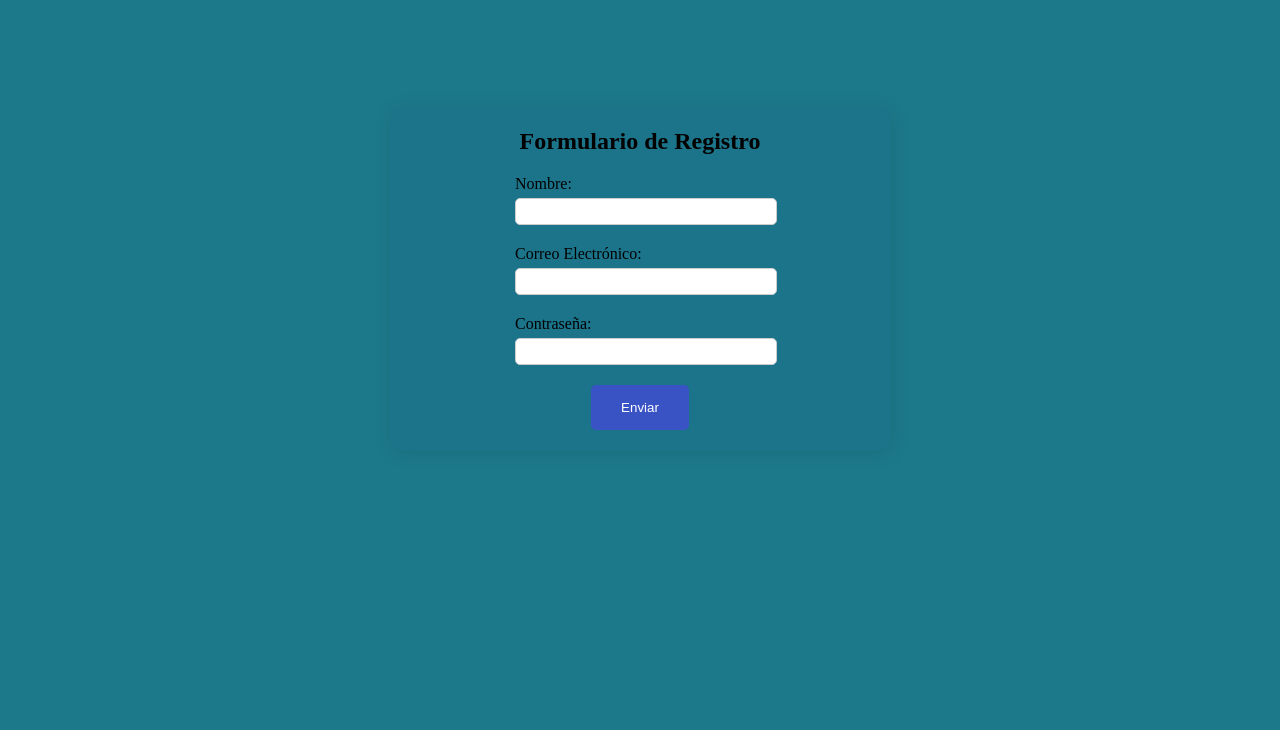
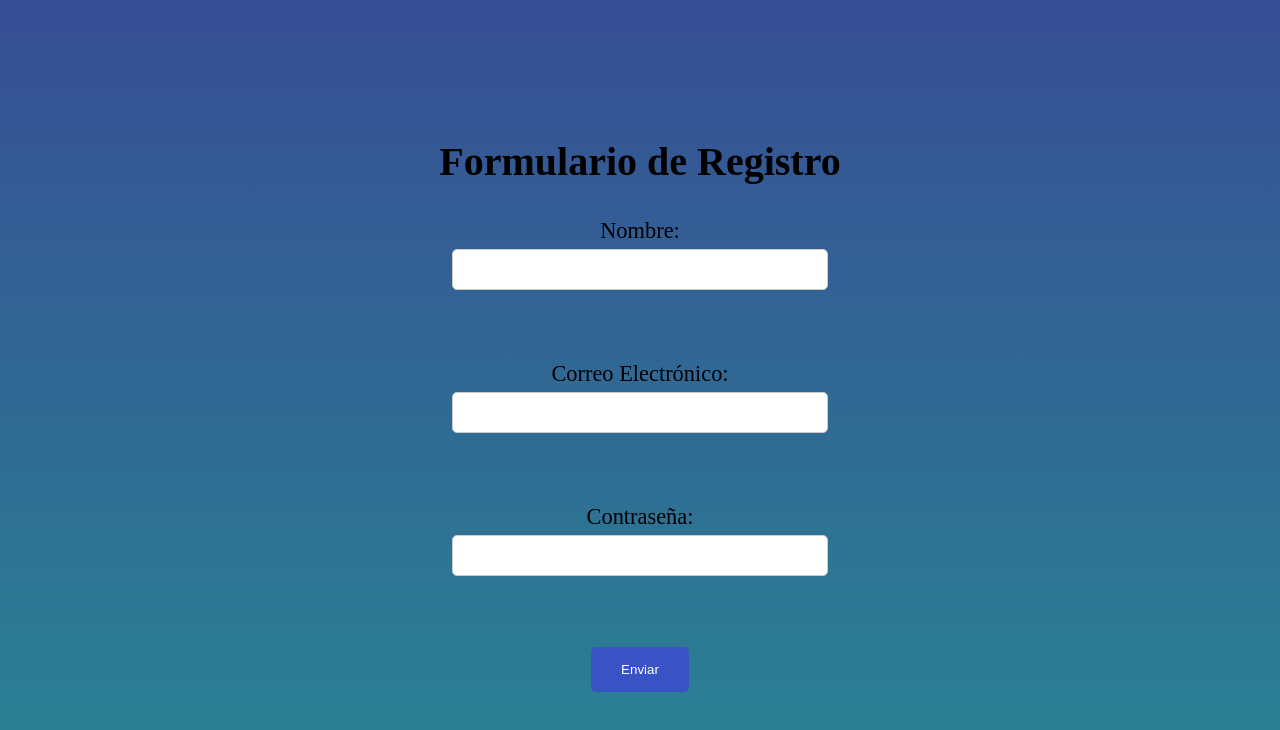
Before and after one commit to ivoquaglia/validar-formulario, a plain HTML site: page index.html in a window 1280 px wide. Drawn offline with Linux system fonts and the light colour scheme.

Commit message:
cambios de stylo

```diff
--- a/style.css
+++ b/style.css
@@ -1,7 +1,10 @@
 body{
-  background-color: #1c798a;
+  background: rgb(41,134,147);
+  background: linear-gradient(0deg, rgba(41,134,147,1) 0%, rgba(55,78,149,1) 100%);
   display: flex;
   justify-content: center;
+  height: 100vh;
+  overflow: hidden;
 }
 
 #formulario{
@@ -9,34 +12,40 @@ body{
   flex-direction: column;
   justify-content: center;
   align-items: center;
-  margin-top: 100px;
-  background-color: #1c748a;
   width: 500px;
   border-radius: 10px;
-  box-shadow: 2px 2px 20px rgba(0,0,0,0.1)
 }
 
 .form-group {
     width: 250px ;
+    height: 128px;
     display: flex;
     flex-direction: column;
+    justify-content: center;
     margin-bottom: 15px;
-    align-self: center;
+    align-items: center;
+  }
+
+  h2{
+    font-size: 2.5em;
+    text-align: center;
   }
 
   label {
     display: flex;
     margin-bottom: 5px;
     align-self: left;
+    font-size: 1.4em;
   }
 
   input[type="text"],
   input[type="email"],
   input[type="password"] {
-    width: 250px;
-    padding: 5px;
+    width: 350px;
+    padding: 12px;
     border-radius: 5px;
     border: 1px solid #ccc;
+
   }
 
   button[type="submit"] {
@@ -53,7 +62,18 @@ body{
   }
 
   .error-message {
+    height: 60px;
     color: red;
-    font-size: 12px;
-    margin-top: 5px;
+    font-size: 15px;
+    margin-top: 6px;
   }
+
+
+  @media (max-width: 500px) {
+
+    input[type="text"],
+    input[type="email"],
+    input[type="password"] {
+      width: 250px;
+    }
+  }
```
